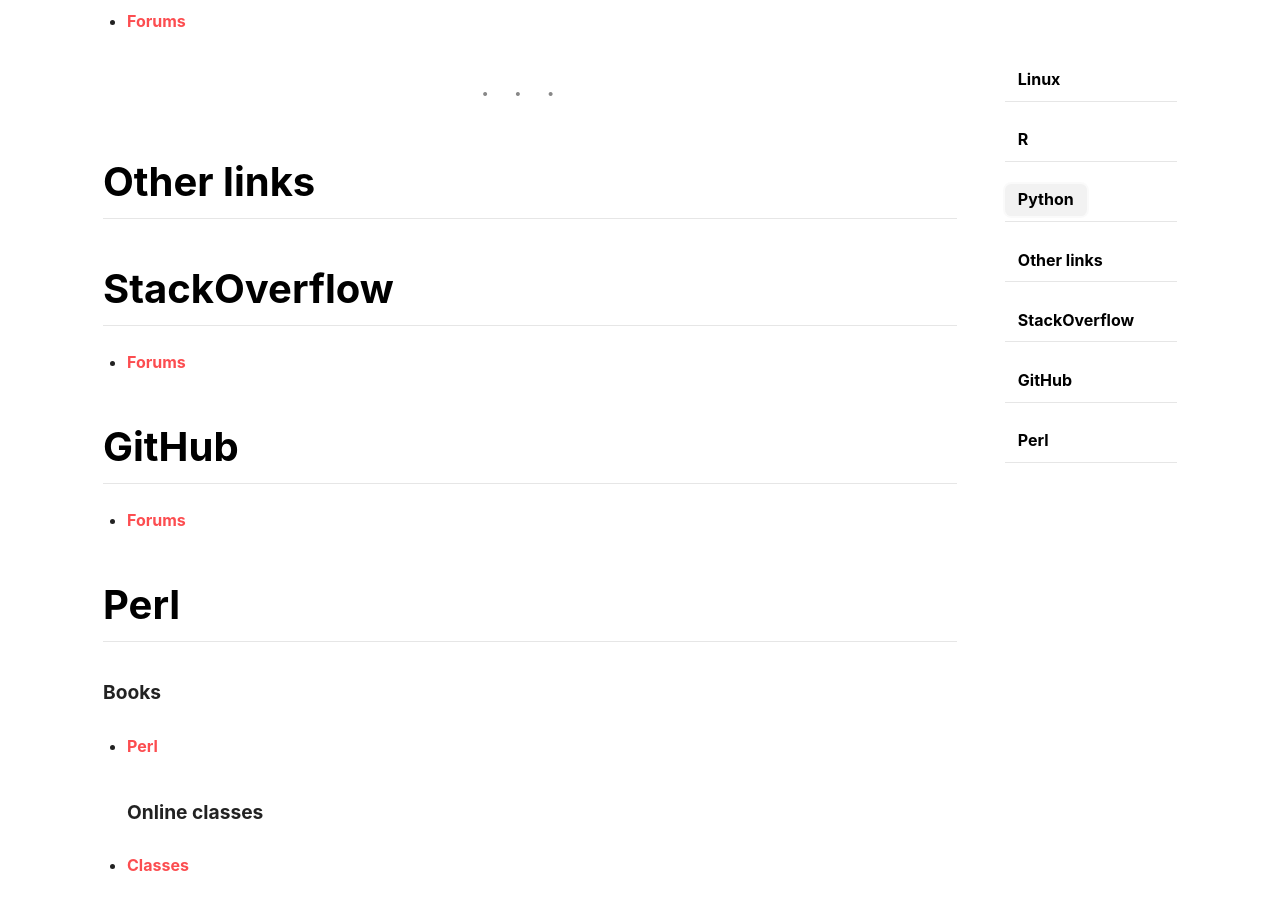
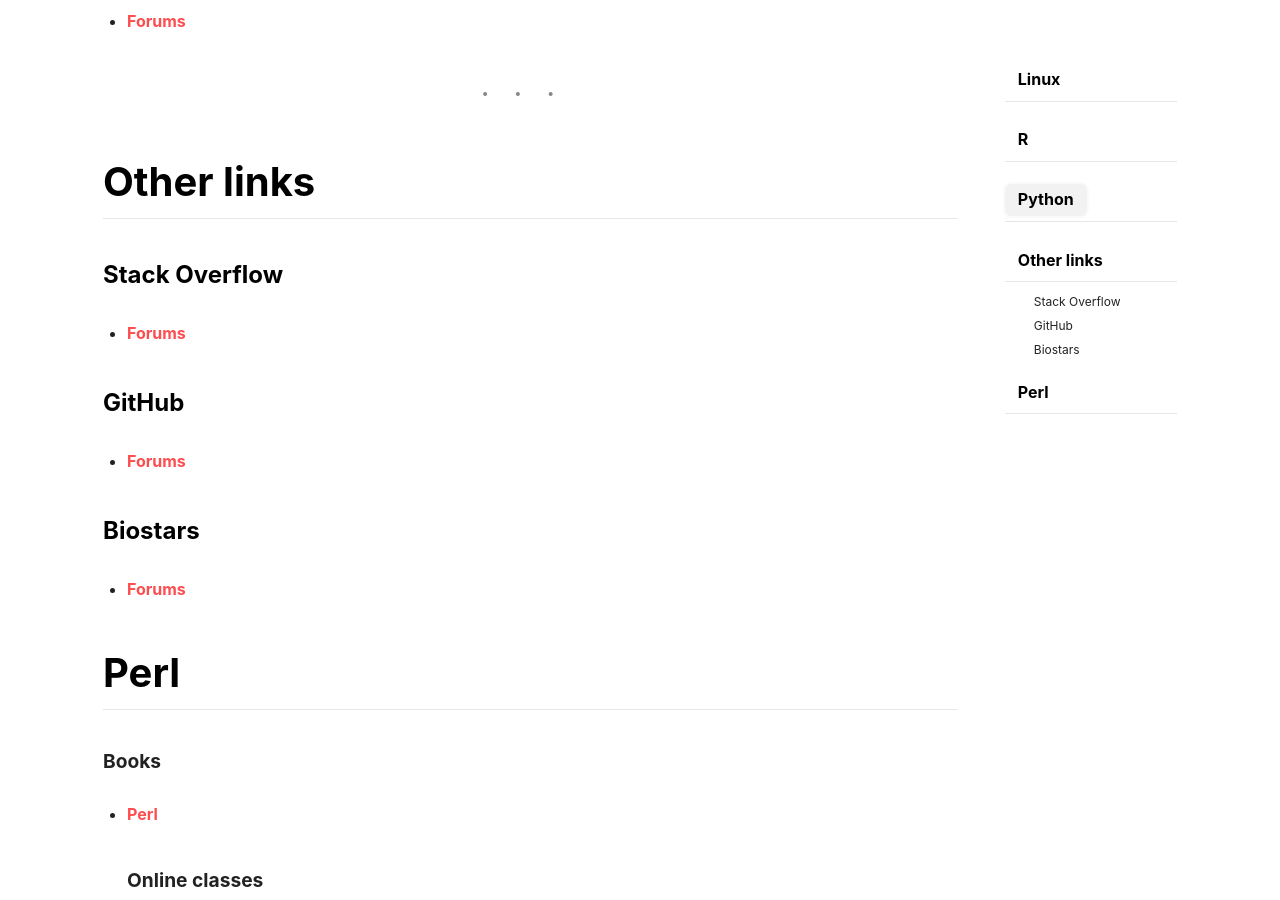
Before and after one commit to itn-ignite/ESRs-Programming-and-Bioinformatics-Workshop, a Jekyll site: the page built from docs/ulinks.md, in a window 1280 px wide and 900 px high, scrolled down 1857 px. Built offline with Jekyll 4.4.1, drawn with Linux system fonts in a browser that asks for light colours; nearby versions of some CDN libraries.

Commit message:
Update ulinks.md

```diff
--- a/docs/ulinks.md
+++ b/docs/ulinks.md
@@ -41,11 +41,14 @@ header:
 ---
 # Other links
 
-# StackOverflow
-- [Forums]()
+### Stack Overflow
+- [Forums](https://stackoverflow.com/)
 
-# GitHub
-- [Forums]()
+### GitHub
+- [Forums](https://github.com/)
+
+### Biostars
+- [Forums](https://www.biostars.org/)
 
 # Perl
 #### Books
```
